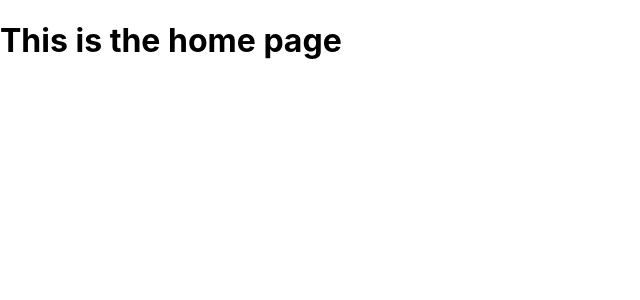
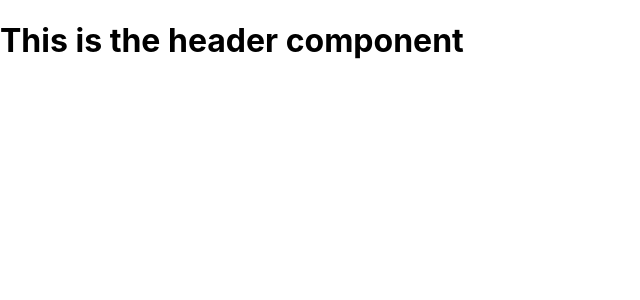
Before and after one commit to douglas86/fedsa-project-1-nextjs, a Next.js app: page / in a window 1280 px wide. Shown: the top 300 px of the page, without its empty margins (0-640 px from the left). Built offline with nearby package versions, Linux system fonts and the light colour scheme.

Commit message:
Created and imported the header component

```diff
--- a/components/header.jsx
+++ b/components/header.jsx
@@ -0,0 +1,9 @@
+const Header = () => {
+    return (
+        <>
+            <h1>This is the header component</h1>
+        </>
+    );
+};
+
+export default Header;
--- a/pages/index.jsx
+++ b/pages/index.jsx
@@ -1,7 +1,9 @@
+import Header from '../components/header';
+
 const Home = () => {
     return (
         <>
-            <h1>This is the home page</h1>
+            <Header />
         </>
     );
 };
```
